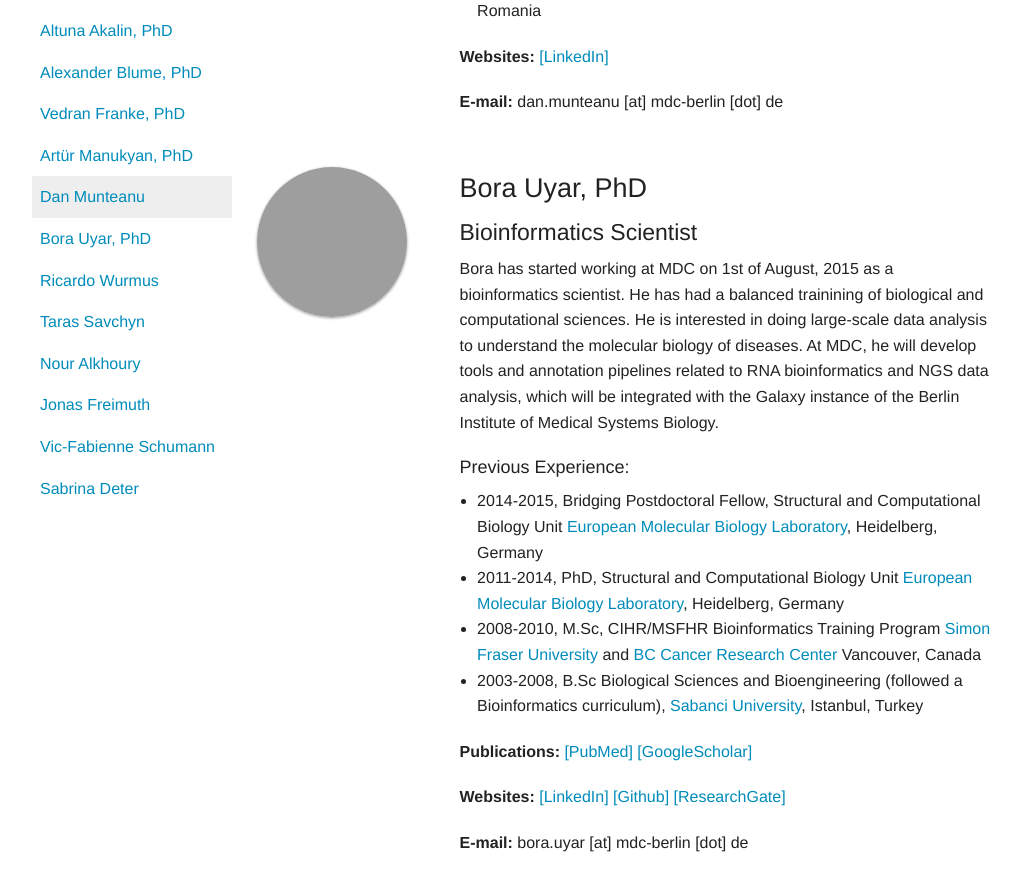
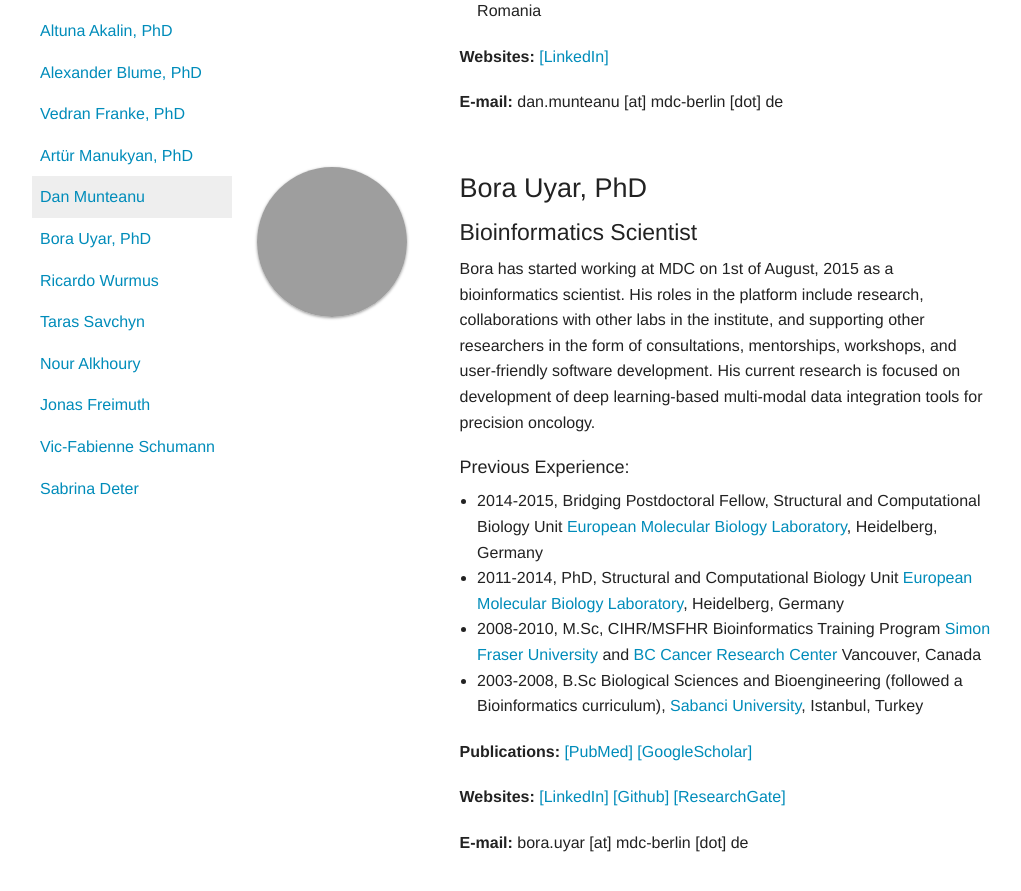
Before and after one commit to BIMSBbioinfo/bimsbbioinfo.github.io, a Jekyll site: the page built from team.markdown, in a window 1280 px wide and 900 px high, scrolled down 3489 px. Shown: the top 891 px of the window, without its empty margins (133-1154 px from the left). Built offline with Jekyll 4.4.1, drawn with Linux system fonts in a browser that asks for light colours; our own code applies the rules of GitHub Pages for plain Markdown files; grey boxes are pictures that could not be loaded.

Commit message:
Update team.markdown

```diff
--- a/team.markdown
+++ b/team.markdown
@@ -184,7 +184,7 @@ Dan's big challenge is to maintain, extend and keep safe the BIMSB's IT infrastr
 
 #### Bioinformatics Scientist
 
-Bora has started working at MDC on 1st of August, 2015 as a bioinformatics scientist. He has had a balanced trainining of biological and computational sciences. He is interested in doing large-scale data analysis to understand the molecular biology of diseases. At MDC, he will develop tools and annotation pipelines related to RNA bioinformatics and NGS data analysis, which will be integrated with the Galaxy instance of the Berlin Institute of Medical Systems Biology.
+Bora has started working at MDC on 1st of August, 2015 as a bioinformatics scientist. His roles in the platform include research, collaborations with other labs in the institute, and supporting other researchers in the form of consultations, mentorships, workshops, and user-friendly software development. His current research is focused on development of deep learning-based multi-modal data integration tools for precision oncology.
 
 ##### Previous Experience:
 
@@ -195,7 +195,7 @@ Bora has started working at MDC on 1st of August, 2015 as a bioinformatics scien
   [European Molecular Biology Laboratory](http://www.embl.de/),
   Heidelberg, Germany
 - 2008-2010, M.Sc, CIHR/MSFHR Bioinformatics Training Program
-  [Simon Fraser University](http://www.sfu.ca) and [BC Cancer Research Center](http://bioinformatics.bcgsc.ca/)
+  [Simon Fraser University](http://www.sfu.ca) and [BC Cancer Research Center](https://www.bccrc.ca/)
   Vancouver, Canada
 - 2003-2008, B.Sc Biological Sciences and Bioengineering (followed a Bioinformatics curriculum), [Sabanci University](http://www.sabanciuniv.edu),
   Istanbul, Turkey
```
